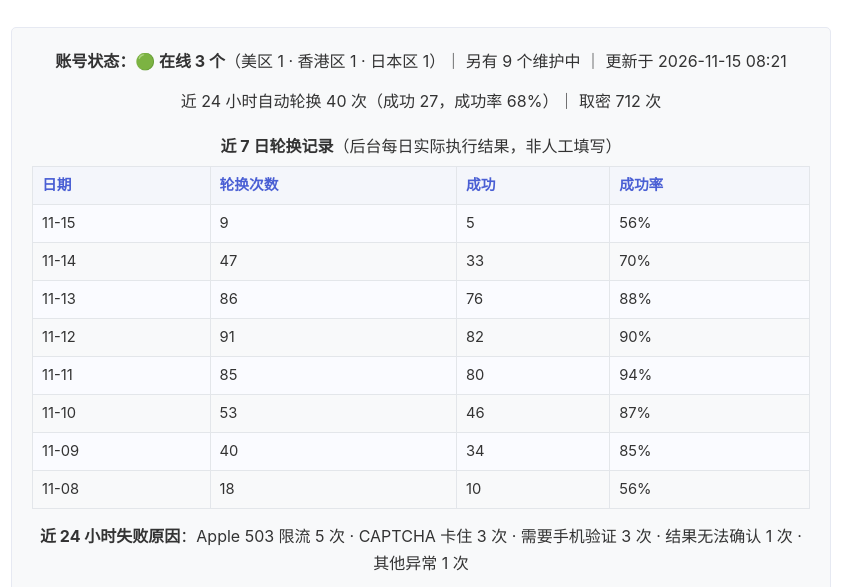
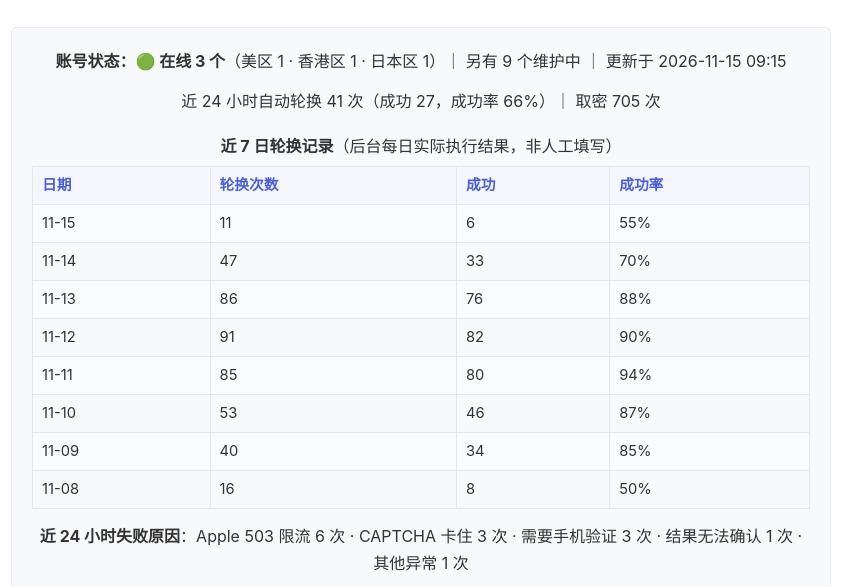
Before and after one commit to gulliblerea/-id-, a plain HTML site: page index.html in a window 1280 px wide. Shown: the part 351-938 px from the top of the page, 219-1069 px from the left. Drawn offline with Linux system fonts and the light colour scheme.

Commit message:
data: 更新 /-id-/ 今日账号状态（2026-11-15，在线 3）

```diff
--- a/index.html
+++ b/index.html
@@ -175,21 +175,21 @@ box-shadow:0 4px 12px rgba(16,185,129,.12)}
 
         <div class="link-box cta-top">
             <!-- DAILY_STATUS_START -->
-            <p><strong>账号状态：🟢 在线 3 个</strong>（美区 1 · 香港区 1 · 日本区 1）｜ 另有 9 个维护中 ｜ 更新于 2026-11-15 08:21</p>
-            <p>近 24 小时自动轮换 40 次（成功 27，成功率 68%）｜ 取密 712 次</p>
+            <p><strong>账号状态：🟢 在线 3 个</strong>（美区 1 · 香港区 1 · 日本区 1）｜ 另有 9 个维护中 ｜ 更新于 2026-11-15 09:15</p>
+            <p>近 24 小时自动轮换 41 次（成功 27，成功率 66%）｜ 取密 705 次</p>
             <p style="margin:18px 0 6px;"><strong>近 7 日轮换记录</strong>（后台每日实际执行结果，非人工填写）</p>
             <table style="width:100%;border-collapse:collapse;margin:0 0 14px;font-size:.92em;">
             <tr><th style="border:1px solid #e3e6ea;padding:6px 9px;background:#f4f6fb;text-align:left;">日期</th><th style="border:1px solid #e3e6ea;padding:6px 9px;background:#f4f6fb;text-align:left;">轮换次数</th><th style="border:1px solid #e3e6ea;padding:6px 9px;background:#f4f6fb;text-align:left;">成功</th><th style="border:1px solid #e3e6ea;padding:6px 9px;background:#f4f6fb;text-align:left;">成功率</th></tr>
-            <tr><td style="border:1px solid #e3e6ea;padding:6px 9px;">11-15</td><td style="border:1px solid #e3e6ea;padding:6px 9px;">9</td><td style="border:1px solid #e3e6ea;padding:6px 9px;">5</td><td style="border:1px solid #e3e6ea;padding:6px 9px;">56%</td></tr>
+            <tr><td style="border:1px solid #e3e6ea;padding:6px 9px;">11-15</td><td style="border:1px solid #e3e6ea;padding:6px 9px;">11</td><td style="border:1px solid #e3e6ea;padding:6px 9px;">6</td><td style="border:1px solid #e3e6ea;padding:6px 9px;">55%</td></tr>
             <tr><td style="border:1px solid #e3e6ea;padding:6px 9px;">11-14</td><td style="border:1px solid #e3e6ea;padding:6px 9px;">47</td><td style="border:1px solid #e3e6ea;padding:6px 9px;">33</td><td style="border:1px solid #e3e6ea;padding:6px 9px;">70%</td></tr>
             <tr><td style="border:1px solid #e3e6ea;padding:6px 9px;">11-13</td><td style="border:1px solid #e3e6ea;padding:6px 9px;">86</td><td style="border:1px solid #e3e6ea;padding:6px 9px;">76</td><td style="border:1px solid #e3e6ea;padding:6px 9px;">88%</td></tr>
             <tr><td style="border:1px solid #e3e6ea;padding:6px 9px;">11-12</td><td style="border:1px solid #e3e6ea;padding:6px 9px;">91</td><td style="border:1px solid #e3e6ea;padding:6px 9px;">82</td><td style="border:1px solid #e3e6ea;padding:6px 9px;">90%</td></tr>
             <tr><td style="border:1px solid #e3e6ea;padding:6px 9px;">11-11</td><td style="border:1px solid #e3e6ea;padding:6px 9px;">85</td><td style="border:1px solid #e3e6ea;padding:6px 9px;">80</td><td style="border:1px solid #e3e6ea;padding:6px 9px;">94%</td></tr>
             <tr><td style="border:1px solid #e3e6ea;padding:6px 9px;">11-10</td><td style="border:1px solid #e3e6ea;padding:6px 9px;">53</td><td style="border:1px solid #e3e6ea;padding:6px 9px;">46</td><td style="border:1px solid #e3e6ea;padding:6px 9px;">87%</td></tr>
             <tr><td style="border:1px solid #e3e6ea;padding:6px 9px;">11-09</td><td style="border:1px solid #e3e6ea;padding:6px 9px;">40</td><td style="border:1px solid #e3e6ea;padding:6px 9px;">34</td><td style="border:1px solid #e3e6ea;padding:6px 9px;">85%</td></tr>
-            <tr><td style="border:1px solid #e3e6ea;padding:6px 9px;">11-08</td><td style="border:1px solid #e3e6ea;padding:6px 9px;">18</td><td style="border:1px solid #e3e6ea;padding:6px 9px;">10</td><td style="border:1px solid #e3e6ea;padding:6px 9px;">56%</td></tr>
+            <tr><td style="border:1px solid #e3e6ea;padding:6px 9px;">11-08</td><td style="border:1px solid #e3e6ea;padding:6px 9px;">16</td><td style="border:1px solid #e3e6ea;padding:6px 9px;">8</td><td style="border:1px solid #e3e6ea;padding:6px 9px;">50%</td></tr>
             </table>
-            <p><strong>近 24 小时失败原因</strong>：Apple 503 限流 5 次 · CAPTCHA 卡住 3 次 · 需要手机验证 3 次 · 结果无法确认 1 次 · 其他异常 1 次</p>
+            <p><strong>近 24 小时失败原因</strong>：Apple 503 限流 6 次 · CAPTCHA 卡住 3 次 · 需要手机验证 3 次 · 结果无法确认 1 次 · 其他异常 1 次</p>
             <p style="color:#666;font-size:.92em;">说明：以上数字由后台轮换系统实时统计——每次轮换都会真实登录 App Store 验证账号可用性，失败即移出可用池并补充新号。因此「在线数」是经过实际验证的可用账号数，不是列表里的名义数量；数量与成功率每天变化属正常。</p>
             <!-- DAILY_STATUS_END -->
             <p><a href="https://id.tangping.icu" target="_blank" rel="noopener">前往免费美区 Apple ID 实时获取页</a></p>
```
